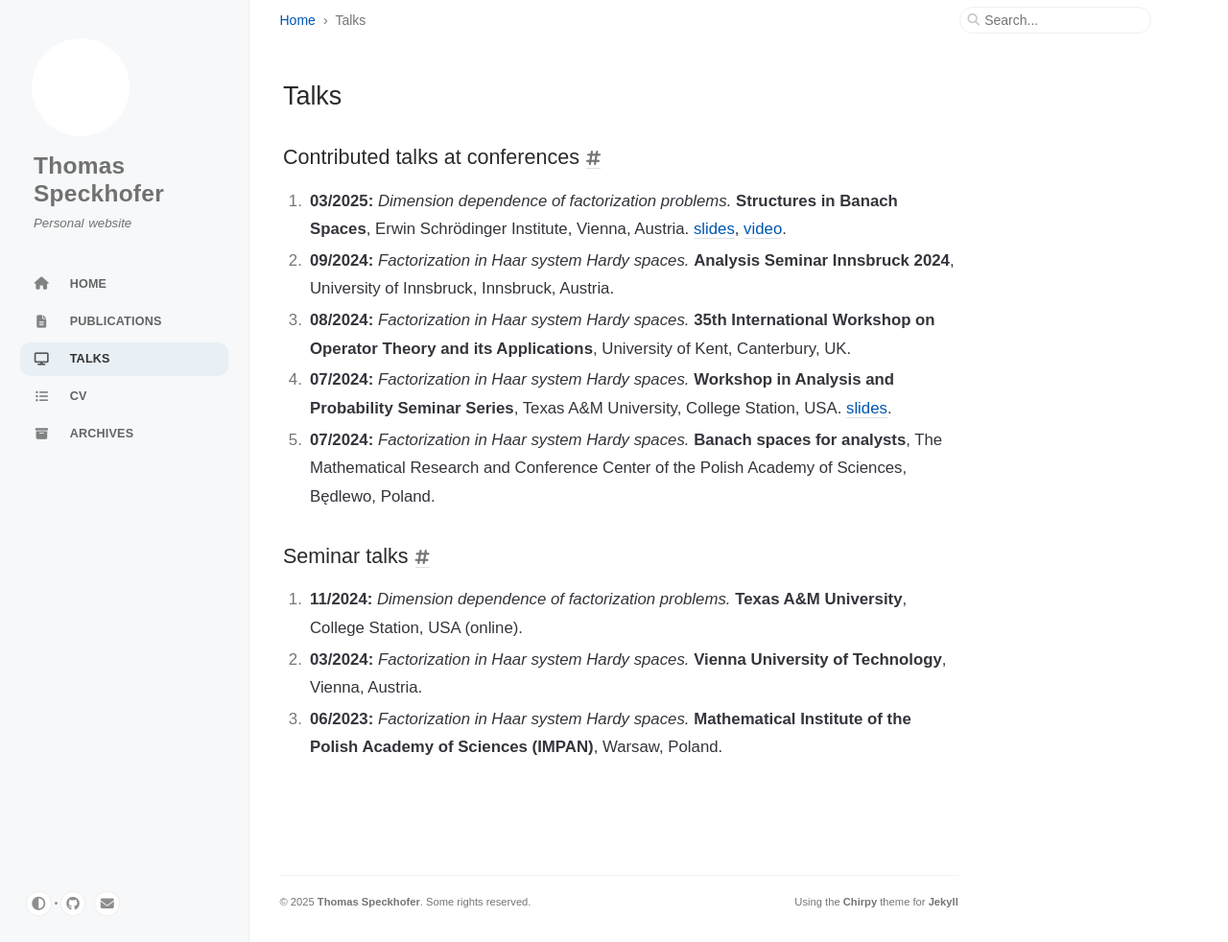
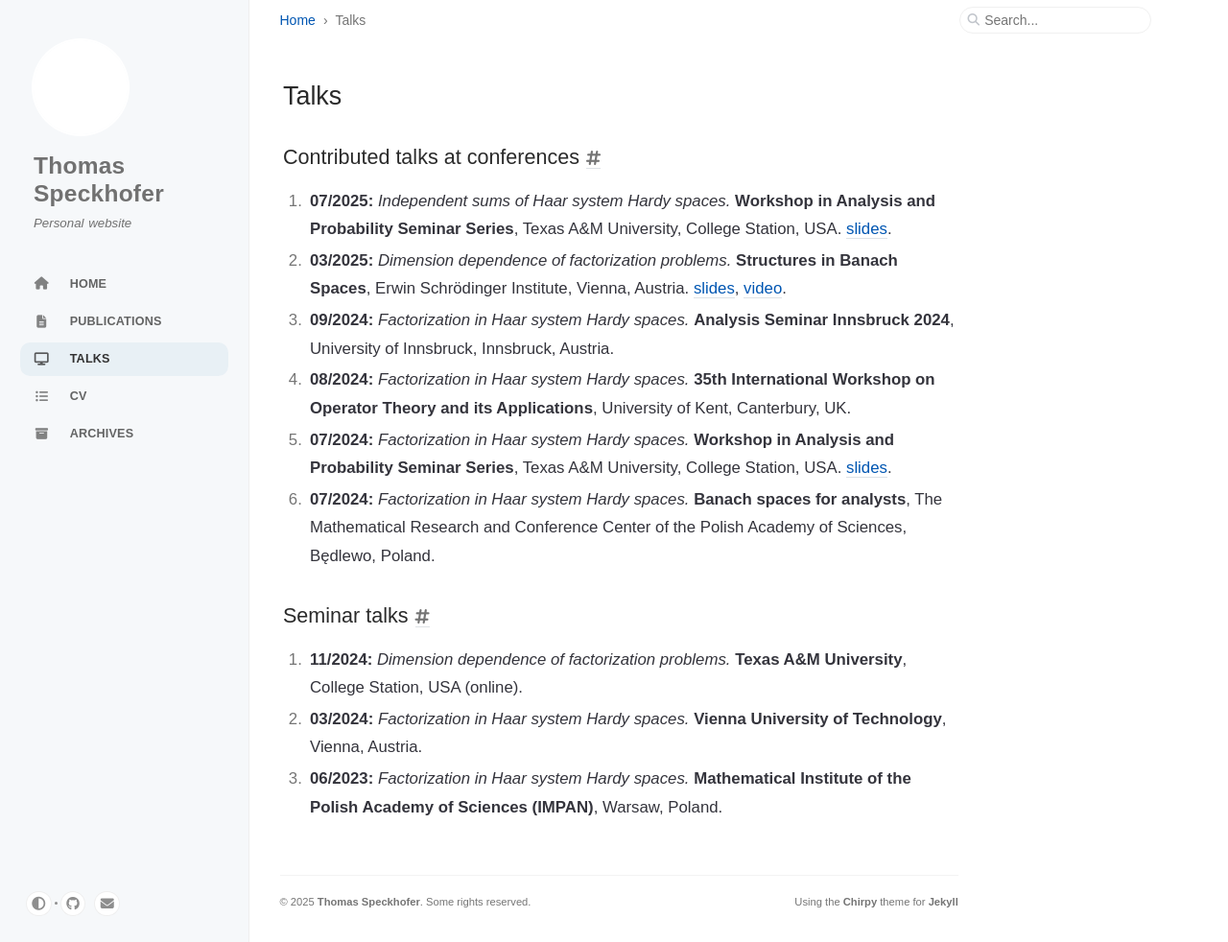
Before and after one commit to speckhofer/speckhofer.github.io, a Jekyll site: the page built from _tabs/talks.md, in a window 1280 px wide and 982 px high. Shown: the whole window at 96% size. Built offline with Jekyll 4.4.1, drawn with Linux system fonts in a browser that asks for light colours; cached includes are drawn as plain includes.

Commit message:
Update talks.md

```diff
--- a/_tabs/talks.md
+++ b/_tabs/talks.md
@@ -5,6 +5,7 @@ order: 2
 
 ## Contributed talks at conferences
 
+1. **07/2025:** _Independent sums of Haar system Hardy spaces._ **Workshop in Analysis and Probability Seminar Series**, Texas A&M University, College Station, USA. [slides](https://speckhofer.github.io/assets/pdf/2025_independent-sums-of-hshs_college-station.pdf).
 1. **03/2025:** _Dimension dependence of factorization problems._ **Structures in Banach Spaces**, Erwin Schrödinger Institute, Vienna, Austria. [slides](https://speckhofer.github.io/assets/pdf/2025_dimension-dependence-of-factorization-problems_vienna.pdf), [video](https://www.youtube.com/watch?v=on6QlI1M7OM).
 1. **09/2024:** _Factorization in Haar system Hardy spaces._ **Analysis Seminar Innsbruck 2024**, University of Innsbruck, Innsbruck, Austria.
 1. **08/2024:** _Factorization in Haar system Hardy spaces._ **35th International Workshop on Operator Theory and its Applications**, University of Kent, Canterbury, UK.
```
